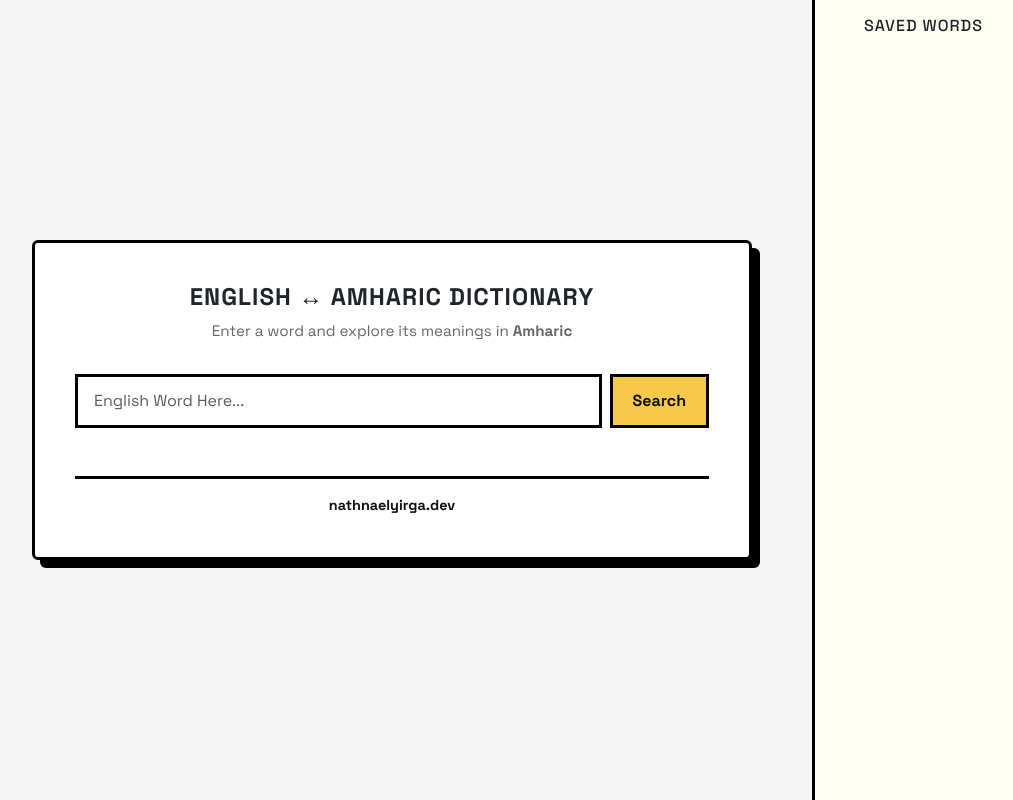
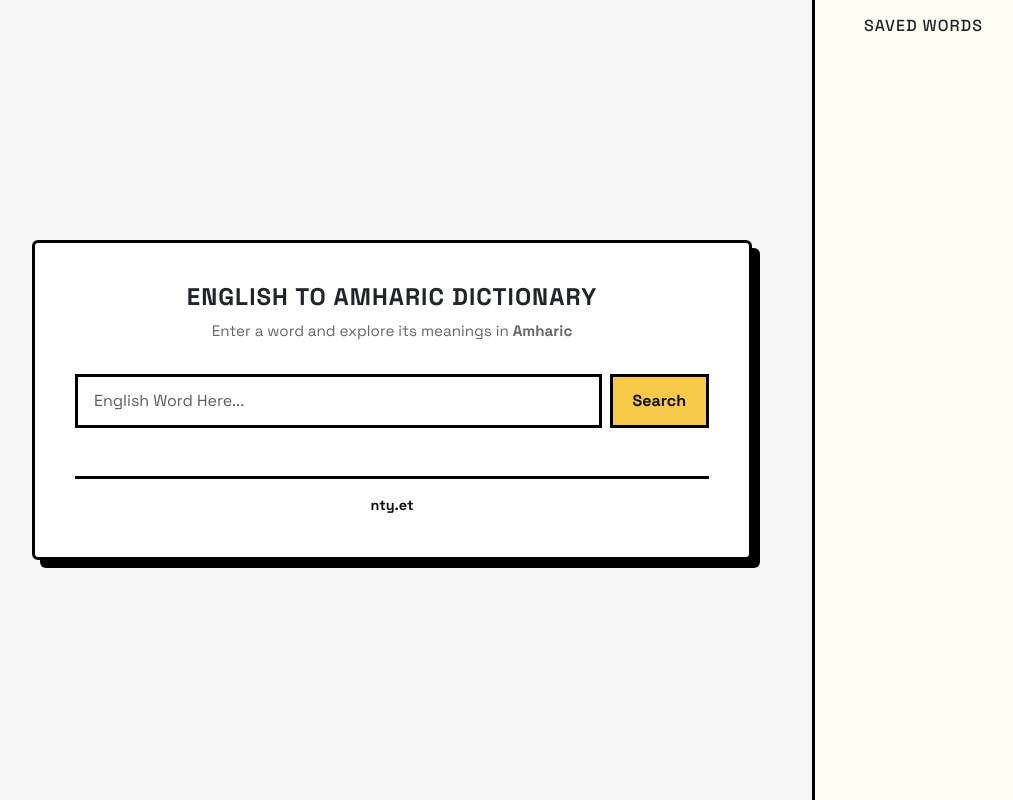
Before and after one commit to Nxttyy/AmharicDictionary, a Flask app: page / in a window 1280 px wide. Shown: the whole page, without its empty margins (248-1261 px from the left). Run offline with Flask 3, Linux system fonts and the light colour scheme.

Commit message:
[chore]: update portfolio address and removed '<->' emoji

```diff
--- a/templates/home.html
+++ b/templates/home.html
@@ -8,7 +8,7 @@
       href="{{ url_for('static', filename='images/favicon.png') }}"
       type="image/png"
     />
-    <title>ENGLISH TO AMHARIC DICTIONARY</title>
+    <title>EN-AMH DICTIONARY</title>
 
     <!-- Bootstrap CSS -->
     <link
@@ -257,7 +257,7 @@
 
   <body>
     <div class="card">
-      <h2>English ↔ Amharic Dictionary</h2>
+      <h2>English To Amharic Dictionary</h2>
       <p class="text-muted">
         Enter a word and explore its meanings in <strong>Amharic</strong>
       </p>
@@ -323,9 +323,7 @@
       </div>
 
       <footer class="text-center mt-4">
-        <a href="https://nathnaelyirga.dev" target="_blank"
-          >nathnaelyirga.dev</a
-        >
+        <a href="https://nty.et" target="_blank">nty.et</a>
       </footer>
     </div>
     <script
```
